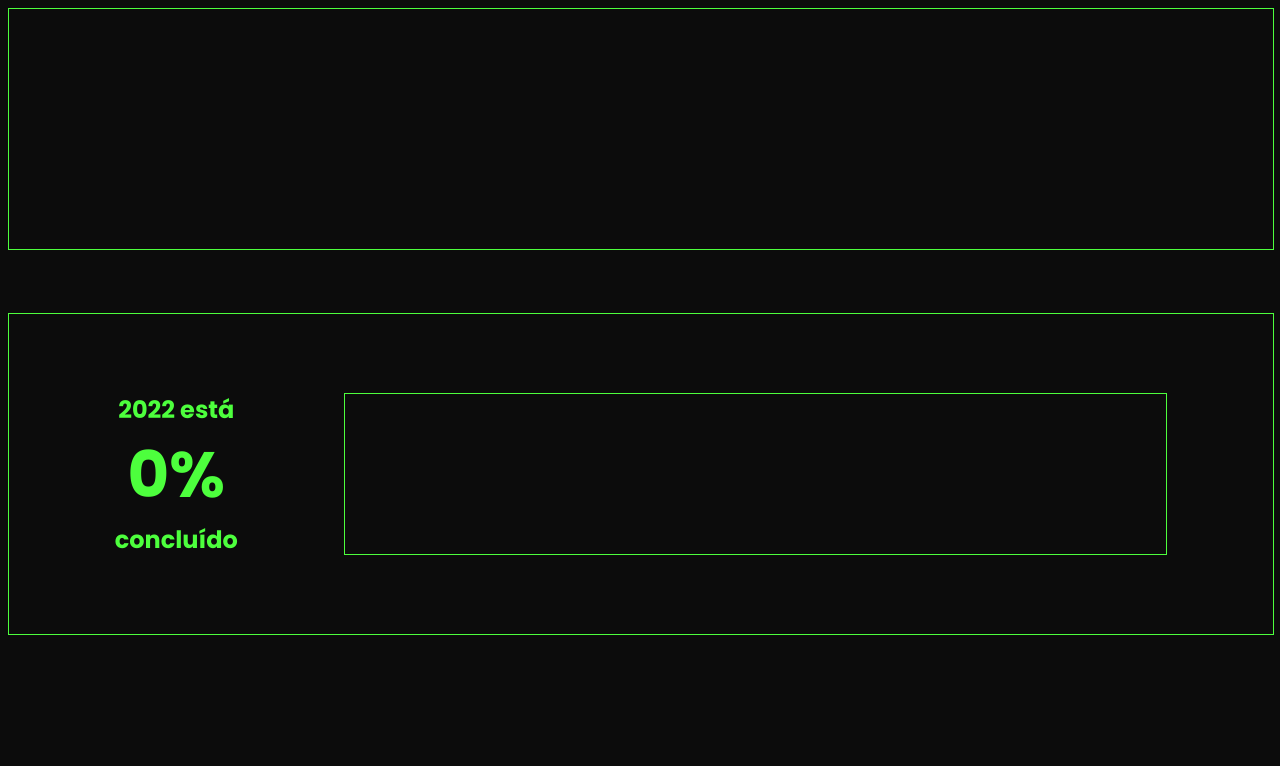
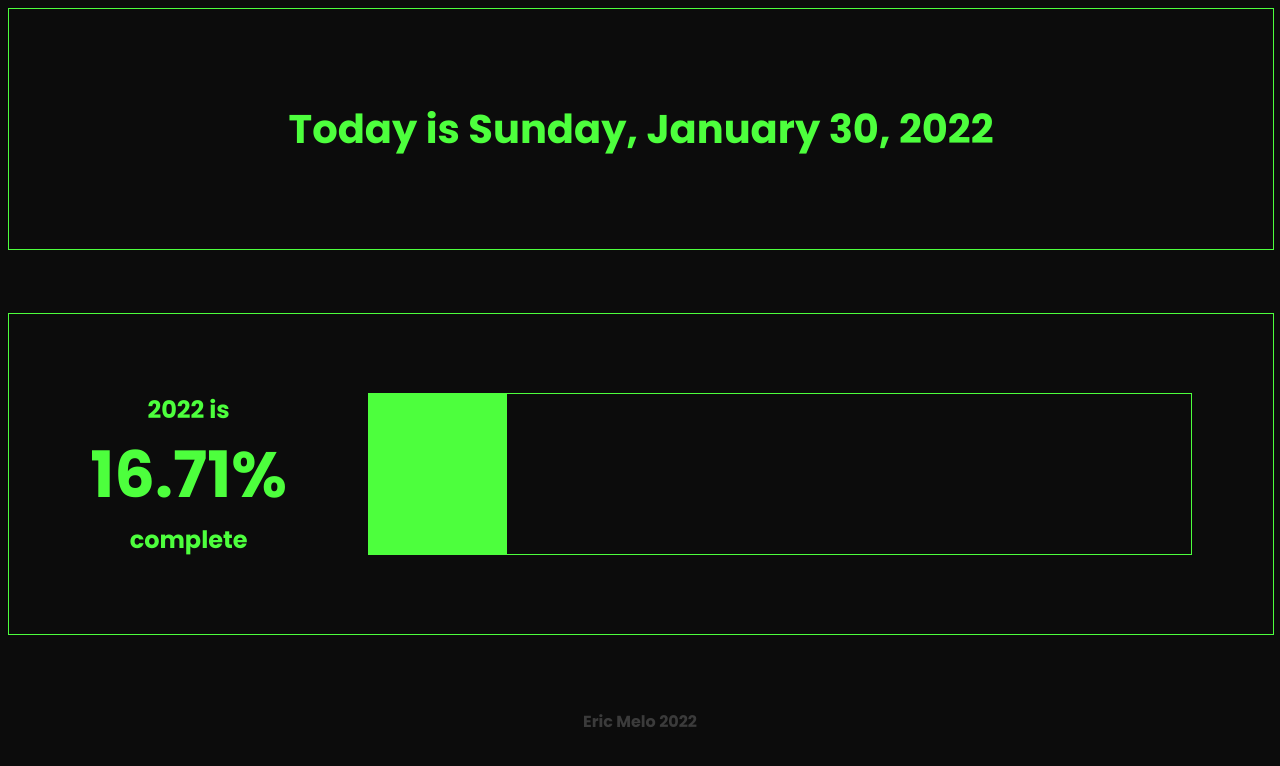
Before and after one commit to er1cdmelo/year-complete-bar, a plain HTML site: page index.html in a window 1280 px wide. Drawn offline with Linux system fonts and the light colour scheme.

Commit message:
Final Settings.

```diff
--- a/index.html
+++ b/index.html
@@ -1,12 +1,13 @@
+
 <!DOCTYPE html>
 <html lang="pt-br">
 <head>
   <meta charset="UTF-8">
   <meta http-equiv="X-UA-Compatible" content="IE=edge">
   <meta name="viewport" content="width=device-width, initial-scale=1.0">
-  <link rel="stylesheet" href="style.css">
-  <script src="script.js"></script>
   <title id='title'>2022 is % complete</title>
+  <link rel="stylesheet" href="./style.css">
+  <link rel="icon" href="https://cdn.iconscout.com/icon/free/png-256/low-battery-5-474981.png">
 </head>
 <body>
   <div class="data">
@@ -14,14 +15,22 @@
   </div>
   <div class="main-content">
     <div class="text">
-      <h5>2022 está</h5>
+      <h5>2022 is</h5>
       <h4 id='perce'>0%</h4>
-      <h6>concluído</h6>
+      <h6>complete</h6>
     </div>
 
     <div class="bar">
       <div id="full-bar"></div>
     </div>
   </div>
+  <footer>
+      <h4>Eric Melo 2022</h4>
+  </footer>
 </body>
 </html>
+<!-- partial -->
+  <script  src="./script.js"></script>
+
+</body>
+</html>
--- a/script.js
+++ b/script.js
@@ -7,7 +7,7 @@ for(c = 1; c < yeardays; c++){
 
 var now = new Date
 
-let diadasemana = ['Domingo', 'Segunda-feira', 'Terça-feira', 'Quarta-feira', 'Quinta-feira', 'Sexta-feira', 'Sábado'][now.getDay()]
+let diadasemana = ['Sunday', 'Monday', 'Tuesday', 'Wednesday', 'Thursday', 'Friday', 'Saturday'][now.getDay()]
 
 
 
@@ -22,7 +22,7 @@ let diadasemana = ['Domingo', 'Segunda-feira', 'Terça-feira', 'Quarta-feira', '
 
 let dia = now.getDate();
 
-let mes = ['Janeiro', 'Fevereiro', 'Março', 'Abril', 'Maio', 'Junho', 'Julho', 'Agosto', 'Setembro', 'Outubro', 'Novembro', 'Dezembro'][now.getMonth()]
+let mes = ['January', 'February', 'March', 'April', 'May', 'June', 'July', 'August', 'September', 'October', 'November', 'December'][now.getMonth()]
 
 
 
@@ -58,8 +58,9 @@ let datatexto = document.getElementById('data-texto');
 
 let fullBar = document.getElementById('full-bar');
 
-datatexto.innerHTML = `Hoje é ${diadasemana}, ${dia} de ${mes} de ${ano}`;
+datatexto.innerHTML = `Today is ${diadasemana}, ${mes} ${dia}, ${ano}`;
 
 
 fullBar.style.width = porcentagem;
-document.getElementById('perce').innerHTML = porcentagem
+document.getElementById('perce').innerHTML = porcentagem;
+document.getElementById('title').innerHTML = '2022 is ' + porcentagem
--- a/style.css
+++ b/style.css
@@ -7,6 +7,7 @@
 
 body{
   background-color: #0c0c0c;
+  overflow: hidden;
 }
 
 .data{
@@ -69,6 +70,16 @@ body{
   transition: 8s;
 }
 
+footer{
+  color: #3b3b3b;
+  position: relative;
+  margin: 0;
+  height: 15vh;
+  display: flex;
+  justify-content: center;
+  align-items: flex-end;
+}
+
 @media (max-width:600px){
   .data h2{
   font-size: 4vmin;
```
